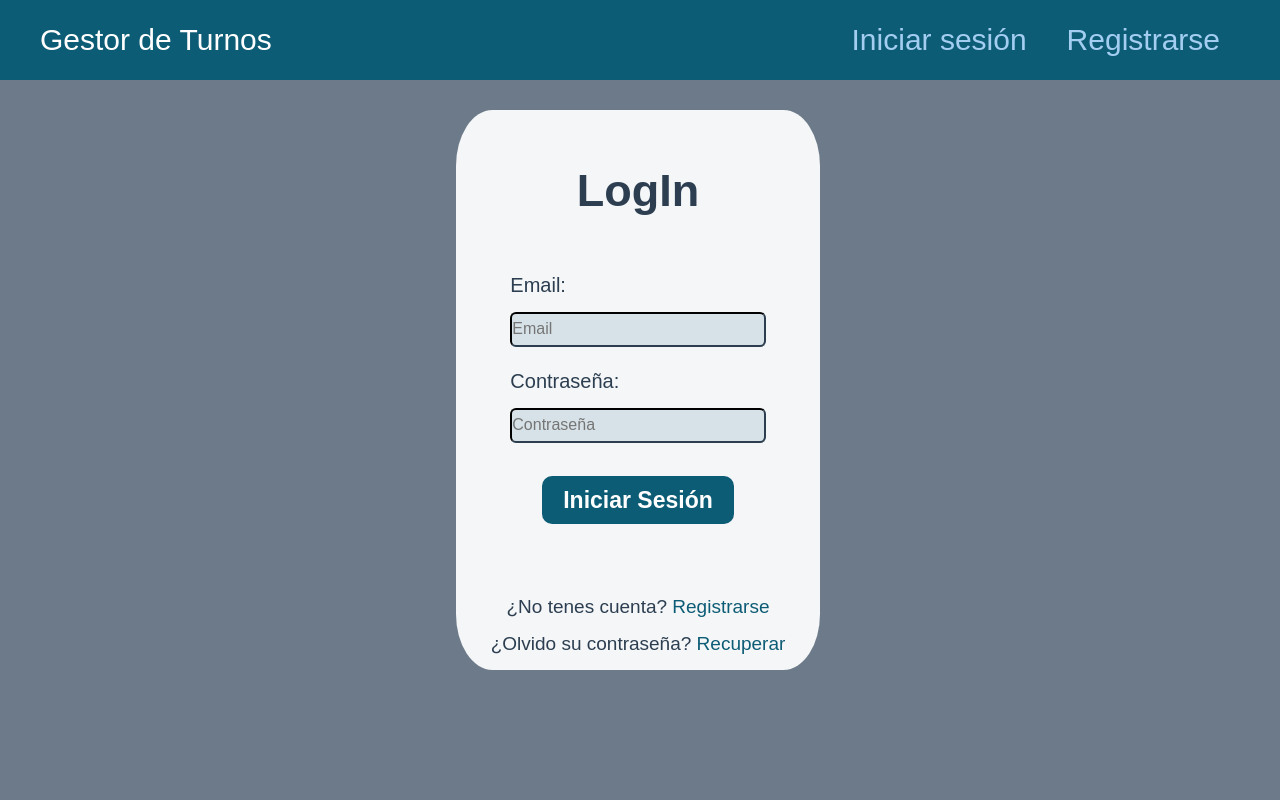
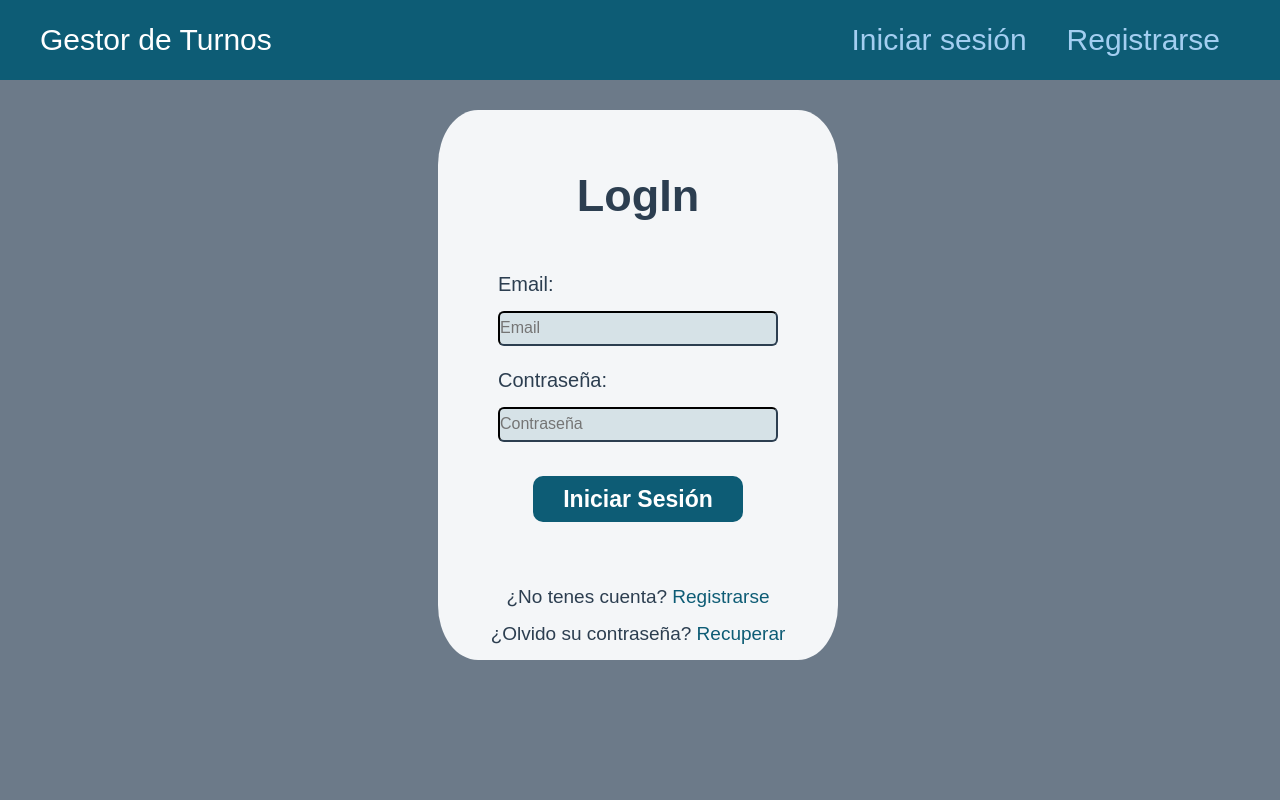
Before and after one commit to Martinhtml/Proyecto-Informatico-2---Proyecto-Final, a React (Vite) app in the folder client/: page /login in a window 1280 px wide. Shown: the top 800 px of the page. Built offline with nearby package versions, Linux system fonts and the light colour scheme; no server answers.

Commit message:
cambio minimo 2

```diff
--- a/client/src/components/LogIn.css
+++ b/client/src/components/LogIn.css
@@ -3,12 +3,12 @@
     display: flex;
     justify-content: center;
     align-items: center;
-    height: 70vh;
+    height: 550px;
     width: 95vw;
 }
 
 .rectangulo{
-    width: 30%;
+    width: 400px;
     height: 100%;
     display: flex;
     justify-content: flex-start;
```
